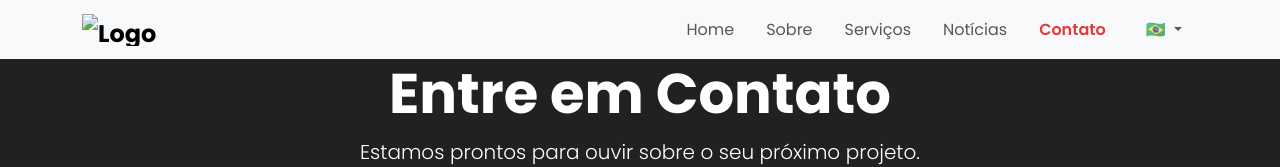
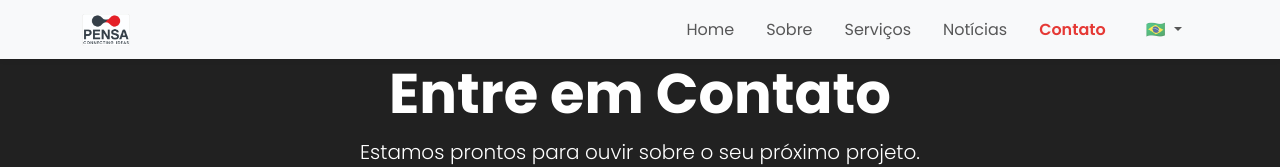
Before and after one commit to Adael-Oliveira/passarelli, a plain HTML site: page contato.html in a window 1280 px wide. Shown: the top 167 px of the page. Drawn offline with nearby package versions, Linux system fonts and the light colour scheme.

Commit message:
Update contato.html

```diff
--- a/contato.html
+++ b/contato.html
@@ -43,7 +43,7 @@
         <nav class="navbar navbar-expand-lg navbar-light bg-light">
             <div class="container">
                 <a class="navbar-brand d-flex align-items-center" href="index.html">
-                    <img src="logopensa.png" alt="Logo" height="32" class="me-2">
+                    <img src="imagens/logopensa.png" alt="Logo" height="32" class="me-2">
                    <!-- <span>Agência<strong>Moderna</strong></span> -->
                 </a>
                 <button class="navbar-toggler" type="button" data-bs-toggle="collapse" data-bs-target="#navbarNav" aria-controls="navbarNav" aria-expanded="false" aria-label="Toggle navigation">
```
